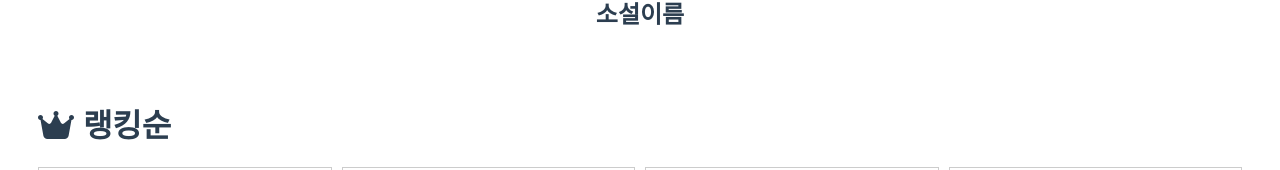
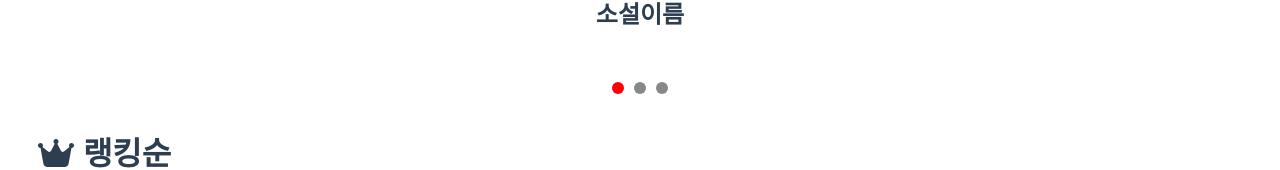
Before and after one commit to kimgusxo/NovelIsland, a Vue app: page / in a window 1280 px wide. Shown: the part 448-618 px from the top of the page. Built offline with nearby package versions, Linux system fonts and the light colour scheme.

Commit message:
indicator update

```diff
--- a/src/components/component/PageCarousel.vue
+++ b/src/components/component/PageCarousel.vue
@@ -15,6 +15,16 @@
         </slide>
       </carousel>
       <button @click="nextSlide" class="carousel-button next-button"><font-awesome-icon :icon="['fas', 'arrow-right']" /></button>
+    </div>
+
+    <div class="carousel-indicators">
+      <span
+        v-for="(image, index) in images"
+        :key="index"
+        class="indicator"
+        :class="{ active: index === currentSlide }"
+        @click="goToSlide(index)"
+      ></span>
     </div>
   </div>
 </template>
@@ -40,10 +50,20 @@ export default {
   },
   methods: {
     prevSlide() {
-      this.$refs.carouselRef.prev();
+      if (this.currentSlide > 0) {
+        this.$refs.carouselRef.prev();
+        this.currentSlide = this.currentSlide - 1;
+      }
     },
     nextSlide() {
-      this.$refs.carouselRef.next();
+      if (this.currentSlide < this.images.length - 1) {
+        this.$refs.carouselRef.next();
+        this.currentSlide = this.currentSlide + 1;
+      }
+    },
+    goToSlide(index) {
+      this.$refs.carouselRef.slideTo(index)
+      this.currentSlide = index;
     },
     goToResultPage() {
       this.$router.push('/result');
@@ -113,5 +133,25 @@ export default {
   justify-content: space-between;
 }
 
+/* 인디케이터 스타일링 */
+.carousel-indicators {
+  text-align: center;
+  margin-top: 10px;
+}
+
+.indicator {
+  display: inline-block;
+  width: 12px;
+  height: 12px;
+  background-color: #888;
+  border-radius: 50%;
+  margin: 0 5px;
+  cursor: pointer;
+  transition: background-color 0.3s;
+}
+
+.indicator.active {
+  background-color: red; /* 활성화된 슬라이드의 배경색 변경 */
+}
 
 </style>
```
